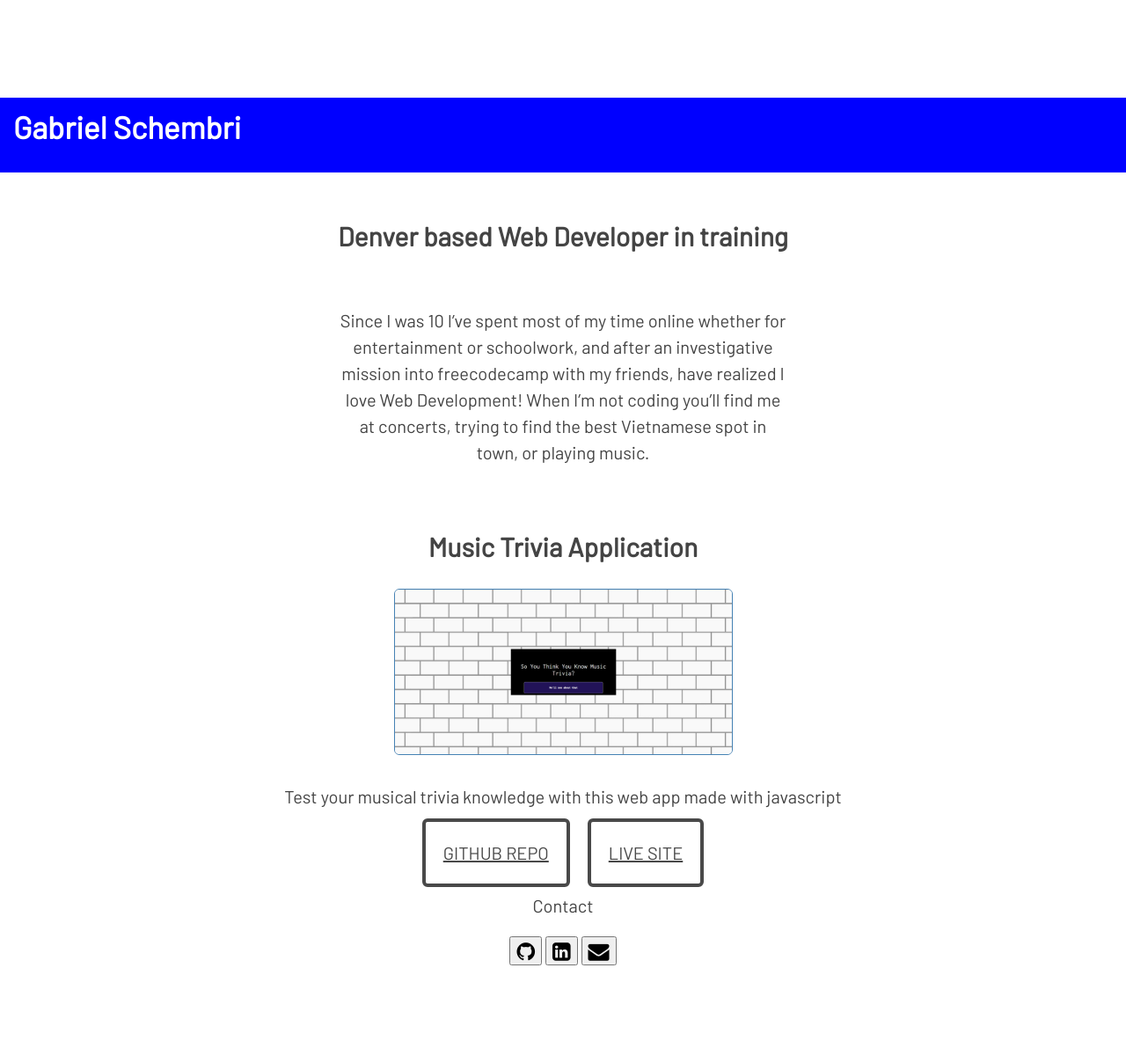
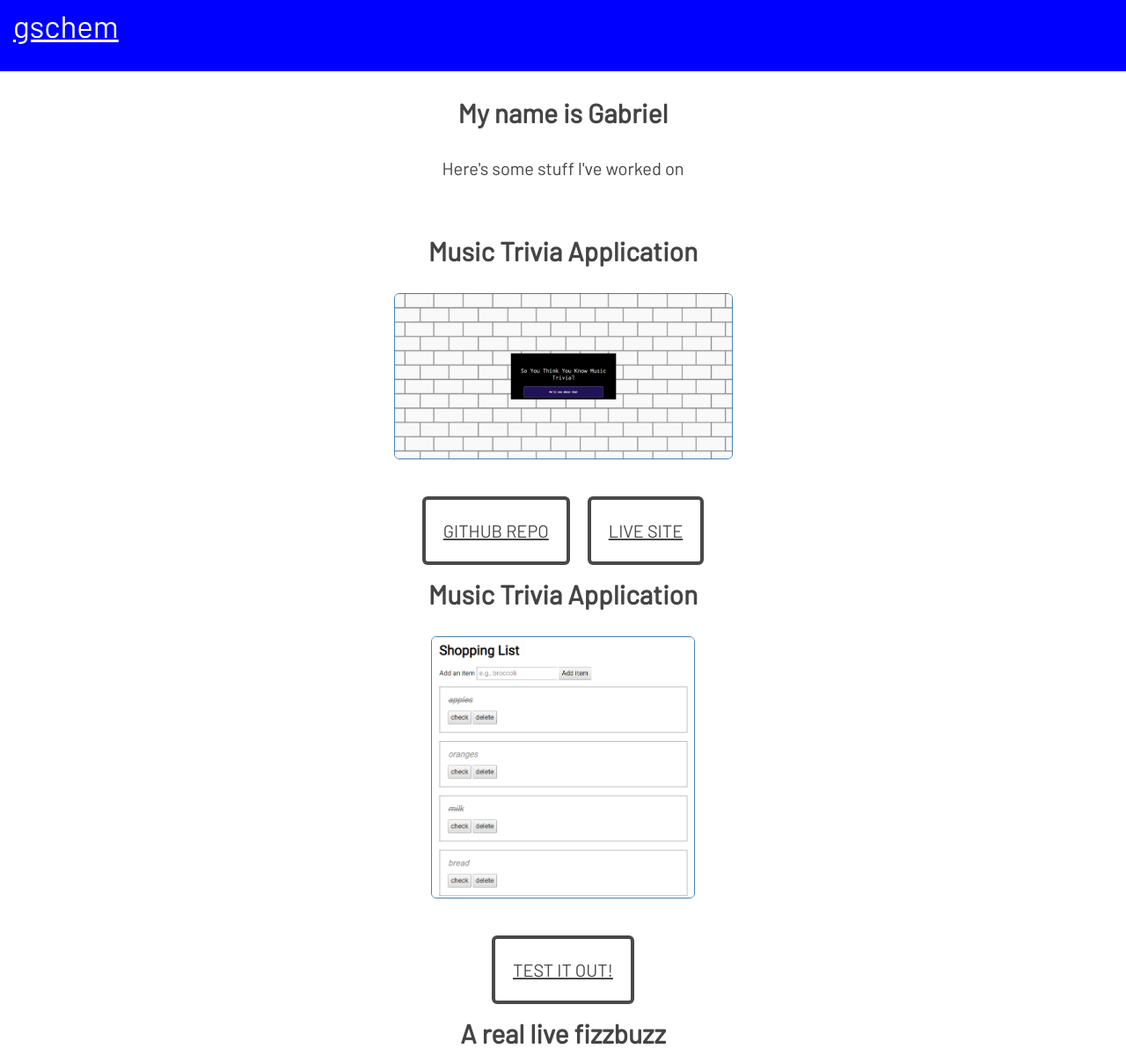
Before and after one commit to gschem/portfolio, a plain HTML site: page index.html in a window 1280 px wide. Shown: the part 4-1204 px from the top of the page at 88% size. Drawn offline with nearby package versions, Linux system fonts and the light colour scheme.

Commit message:
Update index.html

```diff
--- a/index.html
+++ b/index.html
@@ -12,51 +12,46 @@
 
 <body>
 	<nav role="navigationBar">
-		<h1 id="title">Gabriel Schembri</h1>
-		<ul class="links">
-			<li>About</li>
-			<li>Portfilio</li>
-			<li>Contact</li>
-		</ul>
+		<span id="title"><a id="name" href="https://github.com/gschem">gschem</a></span>
 	</nav>
-	<!-- <header role="banner">
 
-	</header> -->
-
-
-	<h2 id="header">Denver based Web Developer in training</h2>
-
-	<section class="aboutSec">
-		<div id="about">
-			<p id="aboutDef">Since I was 10 I’ve spent most of my time online whether for entertainment or schoolwork, and after an
-				investigative mission into freecodecamp with my friends, have realized I love Web Development! When I’m not coding you’ll
-				find me at concerts, trying to find the best Vietnamese spot in town, or playing music.
-			</p>
+	<span class='about'>
+		<h2 class="header">My name is Gabriel</h2>
+		<p class="header">Here's some stuff I've worked on</p>
+	</span>
+	<section>
+    	<h2 id="jsprojectdes">Music Trivia Application</h2>
+			<img class="portPic" src="images/wall.png" alt="picture of quizapp">
+			<div class='center'>
+    			<div class="button_cont" align="center"><a class="example_c" href="https://github.com/gschem/quizgit" target="_blank" rel="nofollow noopener">Github Repo</a></div>
+				<div class="button_cont" align="center"><a class="example_c" href="https://thinkful-quiz-appcase-red--gabrielschembri.repl.co/" target="_blank" rel="nofollow noopener">Live Site</a></div>
 			</div>
 	</section>
 
 	<section>
 		<h2 id="jsprojectdes">Music Trivia Application</h2>
-		<img class="portPic" src="images/wall.png" alt="picture of quizapp">
-    <div id="projectSpan">
-      <span>Test your musical trivia knowledge with this web app made with javascript</span>
-		</div>
+			<img class="portPic port2" src="images/shopapp.png" alt="picture of shopapp">
 			<div class='center'>
-    	<div class="button_cont" align="center"><a class="example_c" href="https://github.com/gschembri/quizgit" target="_blank" rel="nofollow noopener">Github Repo</a></div>
-			<div class="button_cont" align="center"><a class="example_c" href="https://thinkful-quiz-appcase-red--gabrielschembri.repl.co/" target="_blank" rel="nofollow noopener">Live Site</a></div>
+				<div class="button_cont" align="center"><a class="example_c" href="https://repl.it/@GabrielSchembri/jquery-shopping-list-walkthrough-v2-13" target="_blank" rel="nofollow noopener">Test it Out!</a></div>
 			</div>
 	</section>
 
 	<section>
-    <p>Contact</p>
+		<h2 id="jsprojectdes">A real live fizzbuzz</h2>
+			<img class="portPic port3" src="images/fizzbuzz.png" alt="picture of fizzbuzz app">
+			<div class='center'>
+				<div class="button_cont" align="center"><a class="example_c" href="https://repl.it/@GabrielSchembri/return-of-fizz-buzz" rel="nofollow noopener">Catch the Excitement</a></div>
+			</div>
+	</section>
+
+	</main>
+	<footer role="content-info">
 		<span id="contactSpan">
-      <a href="https://github.com/gschembri" target="_blank"><button style="font-size:24px"  class="button1"> <i class="fa fa-github"></i></button></a>
+			<a href="https://github.com/gschem" target="_blank"><button style="font-size:24px"  class="button1"> <i class="fa fa-github"></i></button></a>
 			<a href="https://www.linkedin.com/in/gabriel-schembri-701a54172/" target="_blank"  class="button1"><button style="font-size:24px"> <i class="fa fa-linkedin-square"></i></button></a>
 			<a href="mailto:gabriel.schembri1@gmail.com" target="_blank"><button style="font-size:24px"  class="button1"><i class="fa fa-envelope"></i></button></a>
 		</span>
-	</section>
-	</main>
-	<footer role="content-info"></footer>
+	</footer>
 </body>
 
 </html>
```
Lines whose indentation alone changed are shown as unchanged.
